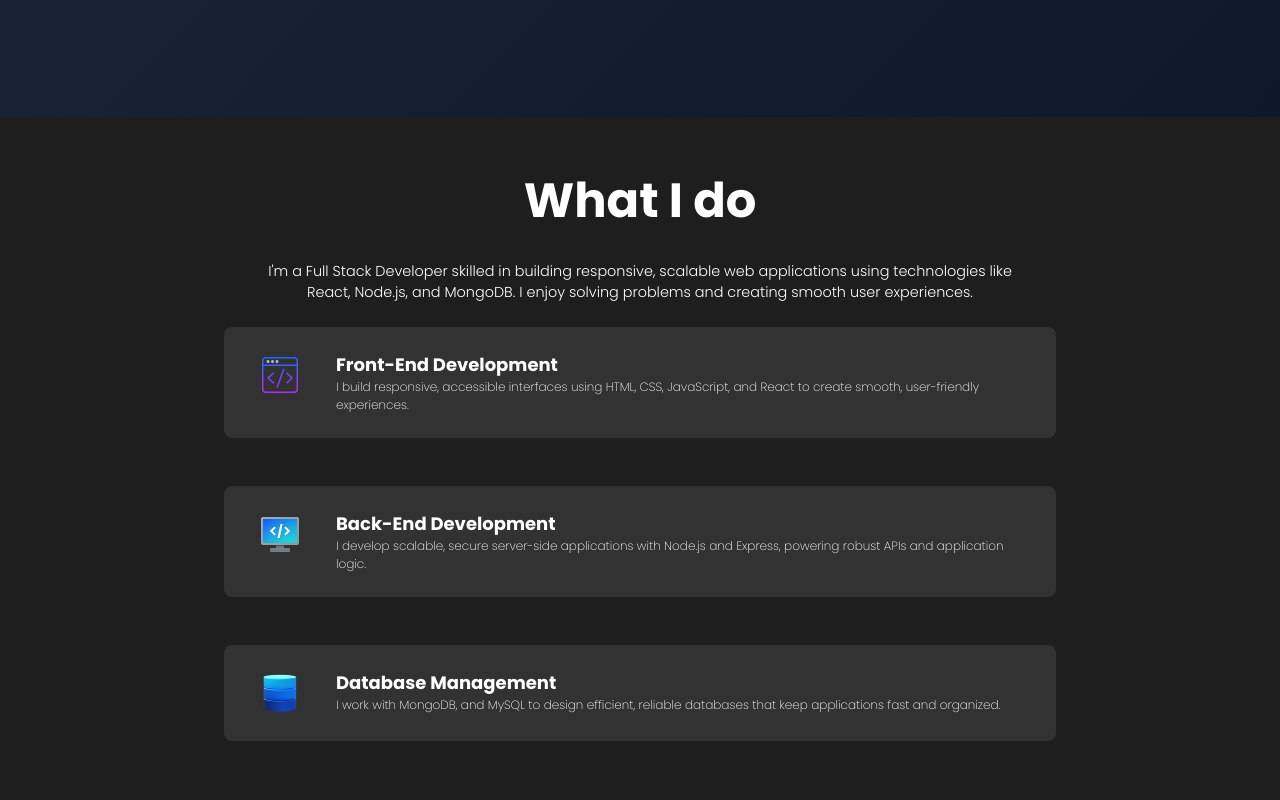
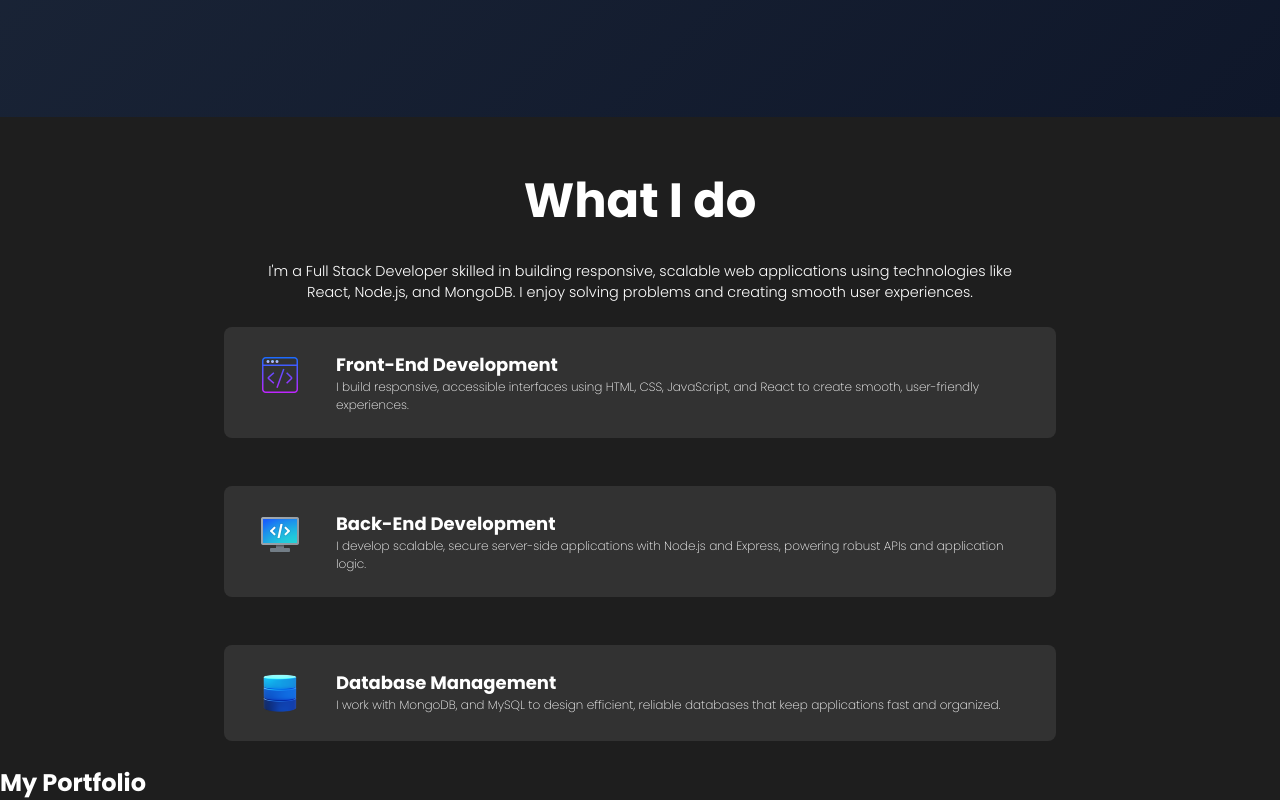
Before and after one commit to Ashan37/MyPortfolio, a React (Vite) app in the folder myportfolio/: page / in a window 1280 px wide. Shown: the part 766-1566 px from the top of the page. Before the commit the page ends 1531 px from the top, so only its background shows below. Built offline with nearby package versions, Linux system fonts and the light colour scheme.

Commit message:
Started 'Works.jsx' component part

```diff
--- a/myportfolio/src/App.jsx
+++ b/myportfolio/src/App.jsx
@@ -2,6 +2,7 @@
 import Navbar from './components/Navbar'
 import Intro from './components/Intro'
 import Skills from './components/Skills'
+import Works from './components/Works'
 
 
 function App() {
@@ -10,6 +11,7 @@
       <Navbar/>
       <Intro/>
       <Skills/>
+      <Works/>
     </>
   )
 }
--- /dev/null
+++ b/myportfolio/src/components/Works.jsx
@@ -0,0 +1,14 @@
+import React from 'react';
+import '../styles/works.css';
+
+const Works = () => {
+  return (
+    <section id='works'>
+        <h2 className='workstitle'>
+            My Portfolio
+        </h2>
+    </section>
+  )
+}
+
+export default Works;
```
Also changed, not shown: myportfolio/src/styles/works.css (added).
